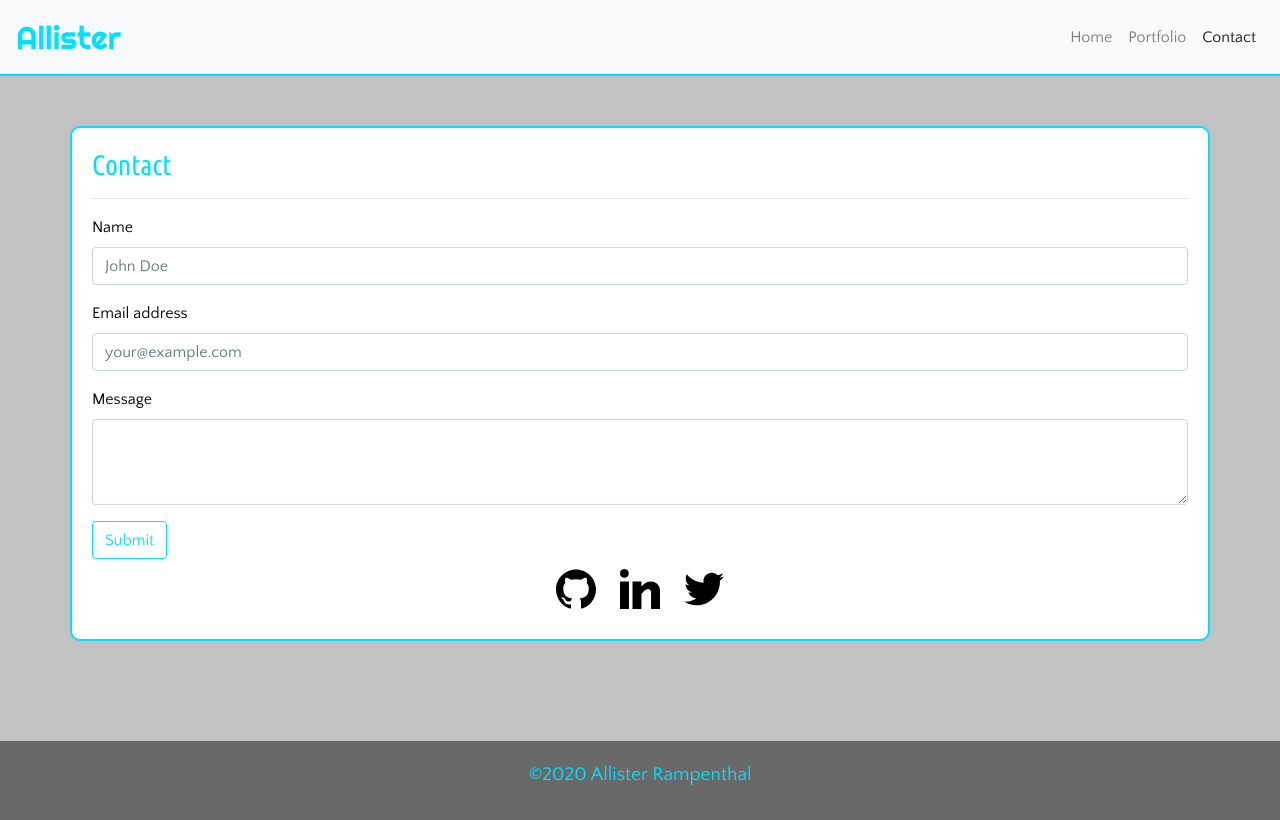
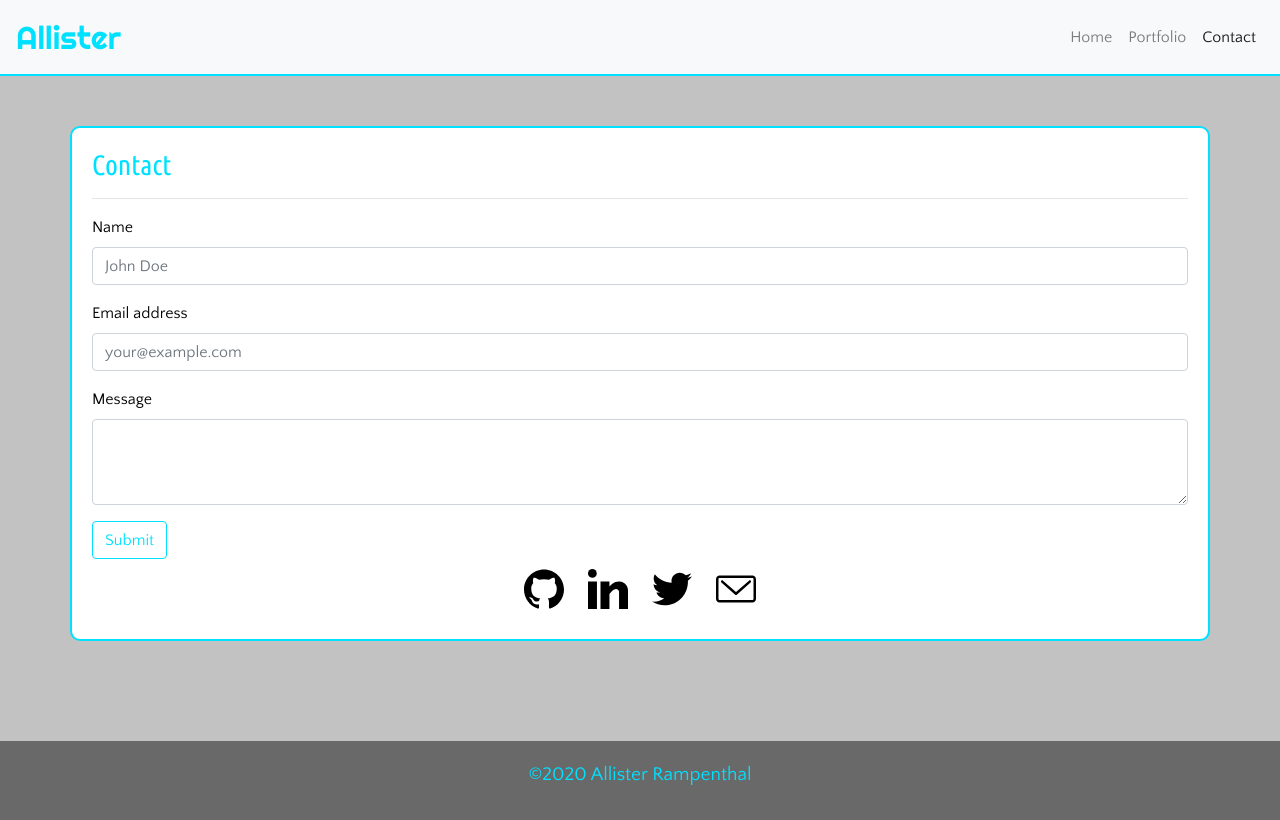
Before and after one commit to DaySloth/Personalportfolio, a plain HTML site: page contact.html in a window 1280 px wide. Drawn offline with nearby package versions, Linux system fonts and the light colour scheme.

Commit message:
adding mailto icon on contact page

```diff
--- a/contact.html
+++ b/contact.html
@@ -54,6 +54,7 @@
                 <a href="https://github.com/DaySloth" target="_blank"><img src="./assets/img/github.svg" alt="github image"></a>
                 <a href="https://www.linkedin.com/in/allister-rampenthal-523a30155" target="_blank"><img src="./assets/img/linkedin.svg" alt="linkedin image"></a>
                 <a href="https://twitter.com/arampenthal" target="_blank"><img src="./assets/img/twitter.svg" alt="twitter image"></a>
+                <a href="mailto: allisterrampenthal@gmail.com"><img src="./assets/img/mail.svg" alt="email image"></a>
             </div>
         </form><!-- End Contact Form -->
 
```
Also changed, not shown: assets/img/mail.svg (added).
